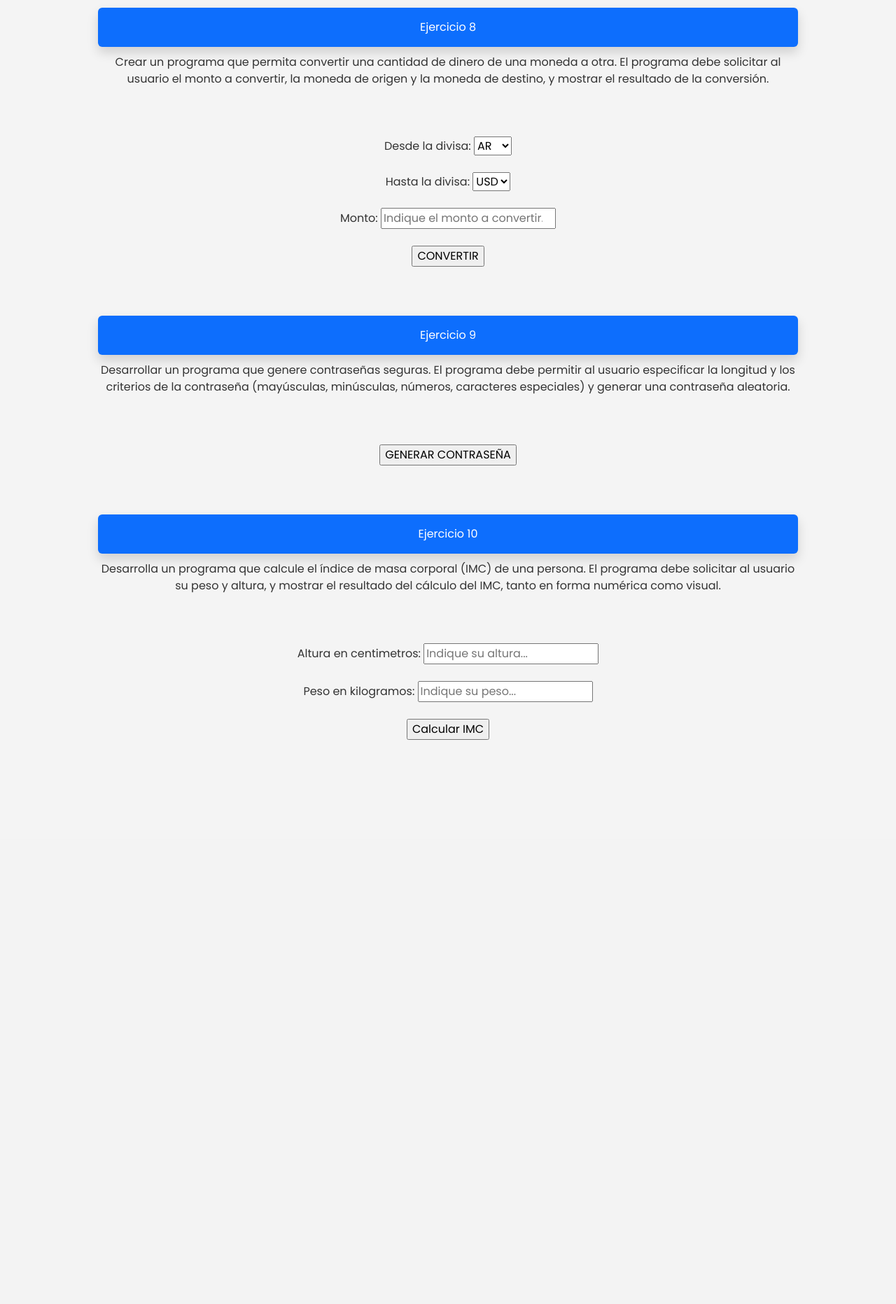
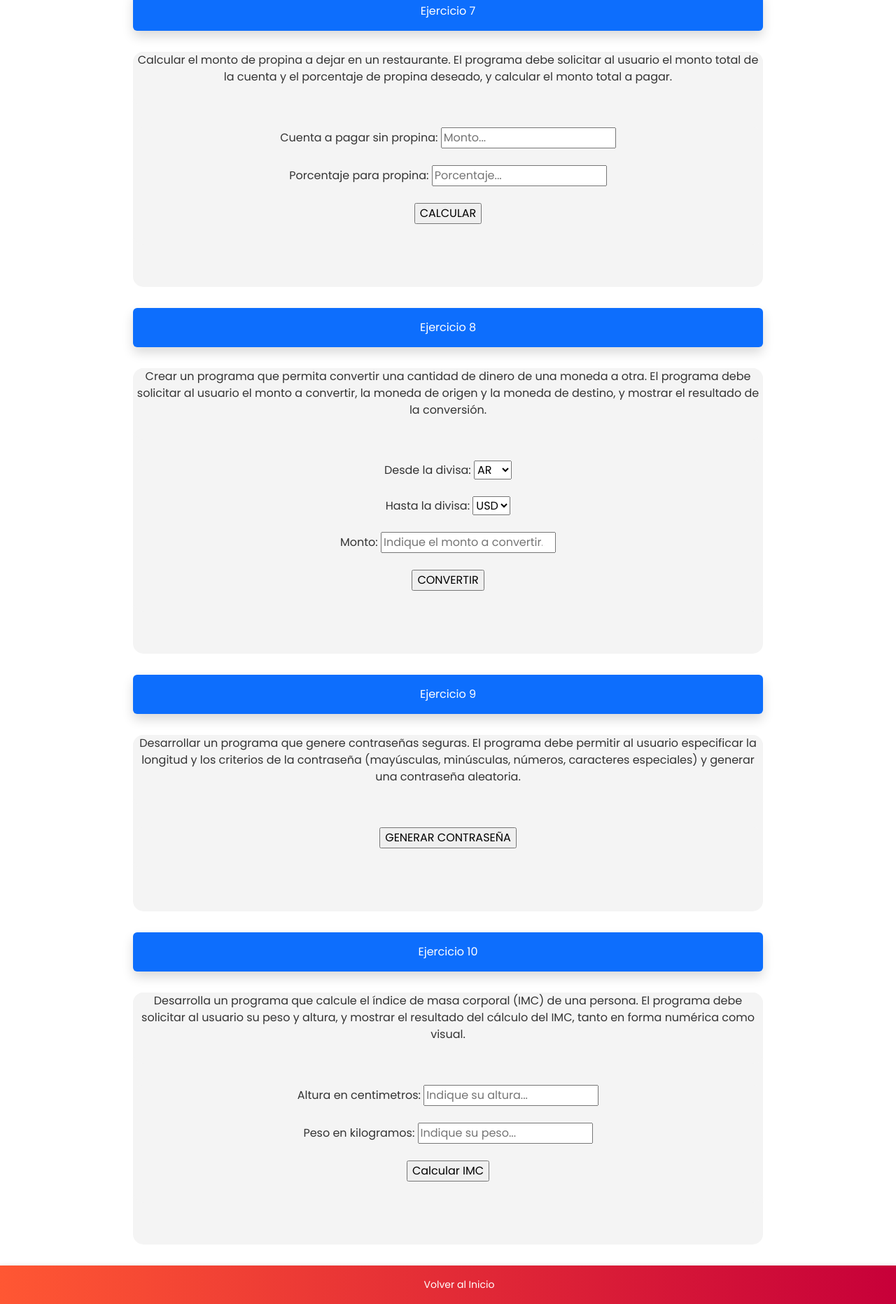
Before and after one commit to MatiasTorterolo/Ejercicios, a PHP site: page / in a window 1280 px wide. Shown: the part 2170-4033 px from the top of the page at 70% size. Before the commit the page ends 3227 px from the top, so only its background shows below. Run offline with PHP 8.4, Linux system fonts and the light colour scheme.

Commit message:
footer, más estilos, organización, funcionalidad

```diff
--- a/css/style.css
+++ b/css/style.css
@@ -1,44 +1,42 @@
 
 body{
 
-    margin: 0;
-    padding: 0;
-    padding-top: 100px;
+    padding-top: 85px;
     font-family: 'Poppins', sans-serif;
-    background-color: #f4f4f4;
+    background-color: white;
+    /* background-color: #f4f4f4; */
     color: #333;
     flex-direction: column;
     text-align: center;
     display: flex;
     justify-content: center;
     align-items: center;
-
 }
 
 div > * {
-    padding-bottom: 60px;
-    margin-bottom: 10px;
-    width: 1000px;
 
+    padding-bottom: 30px;
+    margin-bottom: 30px;
+    width: 900px;
+    background-color: #f4f4f4;
+    /* background-color: #dcdcdc #f4f4f4; */
+    border-radius: 15px;
 }
 
 .navbar{
 
-    position: sticky;
+    position: fixed;
     display: flex;
-    justify-content: space-between;
     border-radius: 15px;
-    height: 70px;
+    height: 55px;
     color: whitesmoke;
     background: linear-gradient(to right, #ff5733, #c70039);
     padding: 15px 20px;
     box-shadow: 0px 4px 10px rgba(0, 0, 0, 0.2);
-    position: fixed;
     width: 100%;
     top: 0;
     left: 0;
     z-index: 1000;
-
 }
 
 .logo{
@@ -50,3 +48,34 @@ div > * {
 
     width: 250px;
 }
+
+.footer-bar {
+
+    display: flex;
+    /* border-radius: 15px; */
+    height: 55px;
+    color: whitesmoke;
+    background: linear-gradient(to right, #ff5733, #c70039);
+    padding: 15px 20px;
+    box-shadow: 0px 4px 10px rgba(0, 0, 0, 0.2);
+    width: 100%;
+    justify-content: center;
+}
+
+.footer-bar nav ul {
+
+    list-style-type: none;
+}
+
+.footer-bar nav ul li a {
+
+    color: white;
+    text-decoration: none;
+    font-size: 14px;
+    cursor: pointer;
+}
+
+.footer-bar nav ul li a:hover {
+
+    text-decoration: underline;
+}
--- a/index.php
+++ b/index.php
@@ -45,9 +45,9 @@ Click nbfs://nbhost/SystemFileSystem/Templates/Project/PHP/PHPProject.php to edi
         </script>
 
         <div class="Ejercicio-1">
-
             <div class="text-center bg-primary text-white p-3 rounded shadow">Ejercicio 1</div>
 
+            <div>
                 <section id="ejercicio1">Indique un número y se hara una sumatoria de todos los números pares desde 1 hasta el número elegido.</section>
 
                 <form action="ej1.php" method="POST">
@@ -58,13 +58,13 @@ Click nbfs://nbhost/SystemFileSystem/Templates/Project/PHP/PHPProject.php to edi
 
                     <input type="submit" value="SUMAR">
                 </form>
-
+            </div>
         </div>
 
         <div class="Ejercicio 2">
-
             <div class="text-center bg-primary text-white p-3 rounded shadow">Ejercicio 2</div>
 
+            <div>
                 <section id="ejercicio2">Indique un número entero y se le calculará su factorial.</section>
 
                 <form action="ej2.php" method="POST">
@@ -75,13 +75,13 @@ Click nbfs://nbhost/SystemFileSystem/Templates/Project/PHP/PHPProject.php to edi
 
                     <input type="submit" value="FACTORIAL">
                 </form>
-
+            </div>
         </div>
 
         <div class="Ejercicio 3">
-
             <div class="text-center bg-primary text-white p-3 rounded shadow">Ejercicio 3</div>
 
+            <div>
                 <section id="ejercicio3">Indique un número del 1 al 100 y se indicará si es un número primo o no.</section>
 
                 <form action="ej3.php" method="POST">
@@ -92,13 +92,13 @@ Click nbfs://nbhost/SystemFileSystem/Templates/Project/PHP/PHPProject.php to edi
 
                     <input type="submit" value="ENVIAR">
                 </form>
-
+            </div>
         </div>
 
         <div class="Ejercicio 4">
-
             <div class="text-center bg-primary text-white p-3 rounded shadow">Ejercicio 4</div>
 
+            <div>
                 <section id="ejercicio4">Ingrese una cantidad de metros y se hara una conversión a lo que decida.</section>
 
                 <form action="ej4.php" method="POST">
@@ -119,12 +119,13 @@ Click nbfs://nbhost/SystemFileSystem/Templates/Project/PHP/PHPProject.php to edi
 
                     <input type="submit" value="CONVERTIR">
                 </form>
-
+            </div>
         </div>
 
         <div class="Ejercicio 5">
             <div class="text-center bg-primary text-white p-3 rounded shadow">Ejercicio 5</div>
 
+            <div>
                 <section id="ejercicio5">Elegir un número, si esta en la lista se mostrará la posición en la que está.</section>
 
                 <form action="ej5.php" method="POST">
@@ -133,28 +134,29 @@ Click nbfs://nbhost/SystemFileSystem/Templates/Project/PHP/PHPProject.php to edi
                     <input class="input" type="number" id="numero" name="numero" placeholder="Ingrese un número..." required>
                     <input type="submit" value="BUSCAR">
                 </form>
-
+            </div>
         </div>
 
         <div class="Ejercicio 6">
             <div class="text-center bg-primary text-white p-3 rounded shadow">Ejercicio 6</div>
 
+            <div>
                 <section id="ejercicio6">Crear un algorítmo en donde todos los números del 1 al 100 que se los multiplique por 5 y se lo divida por 7, si su resto es menor o igual a 3, se mostraran y los números que hayan cumplido los requisitos seran agregados a un arreglo.</section>
 
                 <form action="ej6.php" method="GET">
 
                     <input type="submit" value="MOSTRAR">
                 </form>
-
+            </div>
         </div>
 
         <div class="Ejercicio 7">
             <div class="text-center bg-primary text-white p-3 rounded shadow">Ejercicio 7</div>
 
+            <div>
                 <section id="ejercicio7">Calcular el monto de propina a dejar en un restaurante. El programa debe solicitar al usuario el monto total de la cuenta y el porcentaje de propina deseado, y calcular el monto total a pagar.</section>
 
                 <form action="ej7.php" method="POST" class="text-center">
-
                     <label for="cuentaSinPropina">Cuenta a pagar sin propina:</label>
                     <input class="input" type="number" id="cuentaSinPropina" name="cuentaSinPropina" placeholder="Monto...">
 
@@ -166,14 +168,14 @@ Click nbfs://nbhost/SystemFileSystem/Templates/Project/PHP/PHPProject.php to edi
                     <br> <br>
 
                     <input type="submit" value="CALCULAR">
-
                 </form>
-
+            </div>
         </div>
 
         <div class="Ejercicio 8">
             <div class="text-center bg-primary text-white p-3 rounded shadow">Ejercicio 8</div>
 
+            <div>
                 <section id="ejercicio8">Crear un programa que permita convertir una cantidad de dinero de una moneda a otra. El programa debe solicitar al usuario el monto a convertir, la moneda de origen y la moneda de destino, y mostrar el resultado de la conversión.</section>
 
                 <form action="ej8.php" method="POST" class="text-center">
@@ -206,25 +208,26 @@ Click nbfs://nbhost/SystemFileSystem/Templates/Project/PHP/PHPProject.php to edi
                     <br> <br>
 
                     <input type="submit" value="CONVERTIR">
-
                 </form>
+            </div>
         </div>
 
         <div class="Ejercicio 9">
             <div class="text-center bg-primary text-white p-3 rounded shadow">Ejercicio 9</div>
 
+            <div>
                 <section id="ejercicio9">Desarrollar un programa que genere contraseñas seguras. El programa debe permitir al usuario especificar la longitud y los criterios de la contraseña (mayúsculas, minúsculas, números, caracteres especiales) y generar una contraseña aleatoria.</section>
 
                 <form action="ej9.php" method="GET" class="text-center">
-
                     <input type="submit" value="GENERAR CONTRASEÑA">
-
                 </form>
+            </div>
         </div>
 
         <div class="Ejercicio 10">
             <div class="text-center bg-primary text-white p-3 rounded shadow">Ejercicio 10</div>
 
+            <div>
                 <section id="ejercicio10">Desarrolla un programa que calcule el índice de masa corporal (IMC) de una persona. El programa debe solicitar al usuario su peso y altura, y mostrar el resultado del cálculo del IMC, tanto en forma numérica como visual.</section>
 
                 <form action="ej10.php" method="POST" class="text-center">
@@ -240,9 +243,23 @@ Click nbfs://nbhost/SystemFileSystem/Templates/Project/PHP/PHPProject.php to edi
                     <br> <br>
 
                     <input type="submit" value="Calcular IMC">
-
                 </form>
             </div>
-        <br> <br> <br>
+        </div>
+
+        <footer class="footer-bar">
+            <nav>
+                <ul>
+                    <li><a href="#" onclick="scrollToTop()">Volver al Inicio</a></li>
+                </ul>
+            </nav>
+        </footer>
+
+        <script>
+            function volverAlInicio() {
+
+                window.scrollTo({ top: 0, behaivor: "smooth"});
+            }
+        </script>
     </body>
 </html>
```
Also changed, not shown: 1 other file. Lines whose indentation alone changed are shown as unchanged.
